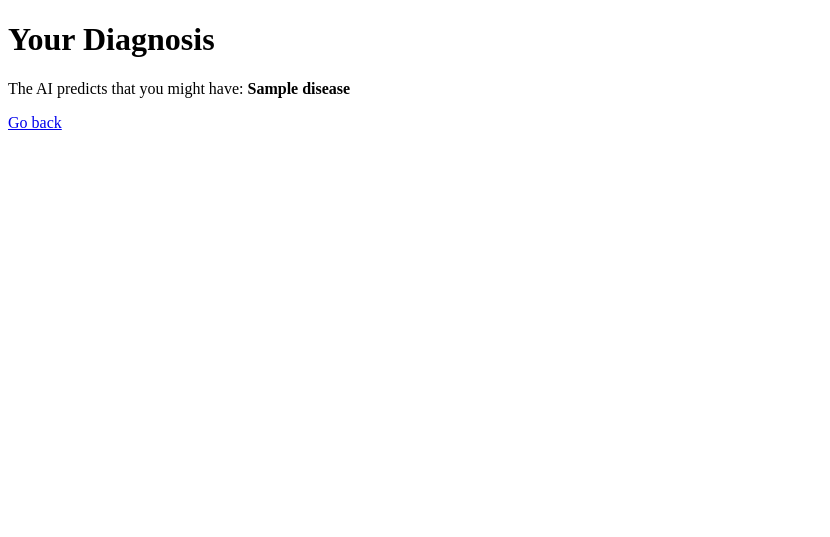
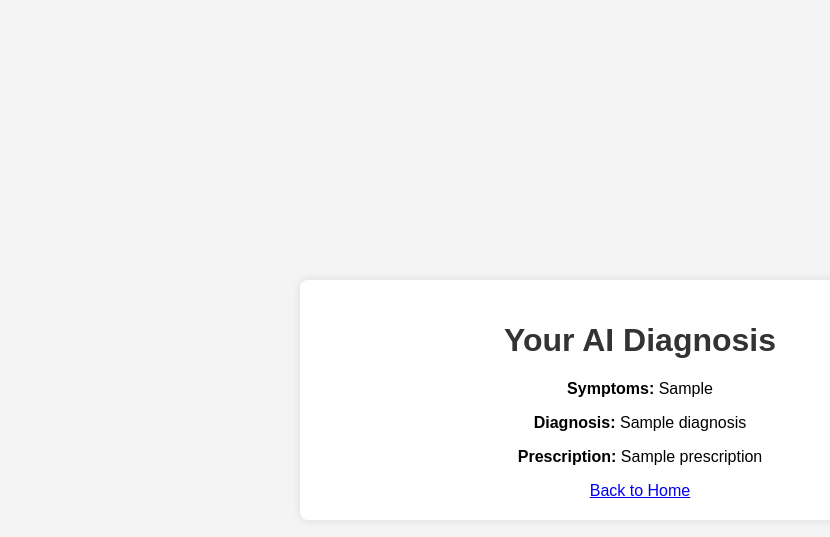
Before and after one commit to Bmagaji76/BMKhealthcareAI, a Flask app: template templates/result.html in a window 1280 px wide. Shown: the top 537 px of the page, without its empty margins (0-830 px from the left). Run offline with Flask 3, Linux system fonts and the light colour scheme; the template is opened without the code that fills it: most values are stand-ins (such as "Sample title", 1, 10 or a date in 2020).

Commit message:
Update result.html

```diff
--- a/templates/result.html
+++ b/templates/result.html
@@ -4,10 +4,15 @@
     <meta charset="UTF-8">
     <meta name="viewport" content="width=device-width, initial-scale=1.0">
     <title>Diagnosis Result</title>
+    <link rel="stylesheet" href="static/style.css">
 </head>
 <body>
-    <h1>Your Diagnosis</h1>
-    <p>The AI predicts that you might have: <strong>{{ disease }}</strong></p>
-    <a href="/">Go back</a>
+    <div class="container">
+        <h1>Your AI Diagnosis</h1>
+        <p><strong>Symptoms:</strong> {{ user_input }}</p>
+        <p><strong>Diagnosis:</strong> {{ diagnosis }}</p>
+        <p><strong>Prescription:</strong> {{ prescription }}</p>
+        <a href="/">Back to Home</a>
+    </div>
 </body>
 </html>
```
